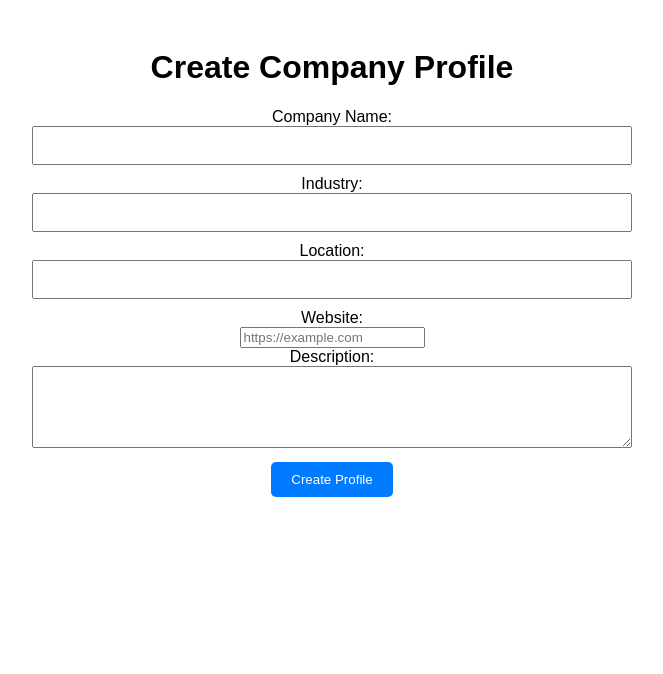
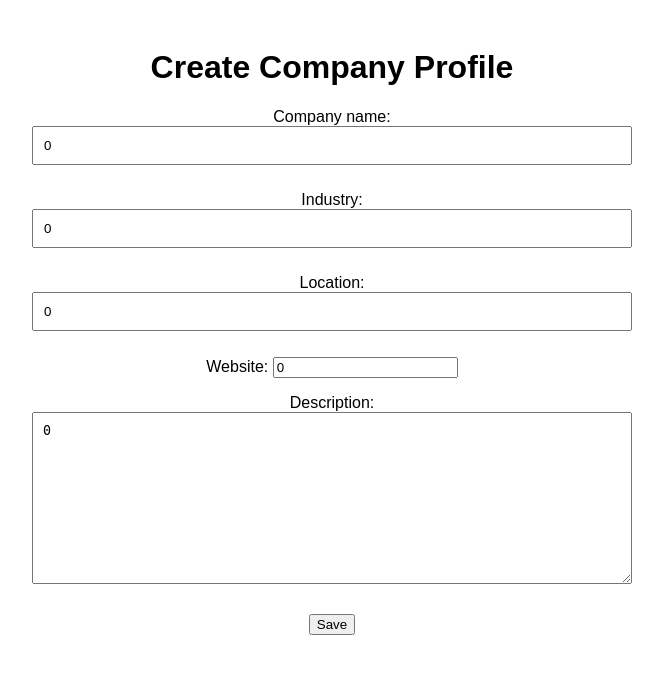
Before and after one commit to Bincybiju/Main-Project---Job-Portal, a Django app: page /create_or_edit_company_profile/ in a window 1280 px wide. Shown: the top 674 px of the page, without its empty margins (308-971 px from the left). Run offline with Django 5.2, Linux system fonts and the light colour scheme; a user stored in the database is signed in; data comes from the database, SQL or seed files in the repository.

Commit message:
Update create_cprofile.html

```diff
--- a/Mypro/templates/create_cprofile.html
+++ b/Mypro/templates/create_cprofile.html
@@ -50,19 +50,10 @@
 <body>
     <div class="container">
         <h1>Create Company Profile</h1>
-        <form method="POST">
+        <form method="POST" enctype="multipart/form-data">
             {% csrf_token %}
-            <label for="company_name">Company Name:</label><br>
-            <input type="text" id="company_name" name="company_name" required><br>
-            <label for="industry">Industry:</label><br>
-            <input type="text" id="industry" name="industry" required><br>
-            <label for="location">Location:</label><br>
-            <input type="text" id="location" name="location" required><br>
-            <label for="website">Website:</label><br>
-            <input type="url" id="website" name="website" placeholder="https://example.com" required><br>
-            <label for="description">Description:</label><br>
-            <textarea id="description" name="description" rows="4" required></textarea><br>
-            <input type="submit" value="Create Profile">
+            {{ form.as_p }}
+            <button type="submit">Save</button>
         </form>
     </div>
 </body>
```
